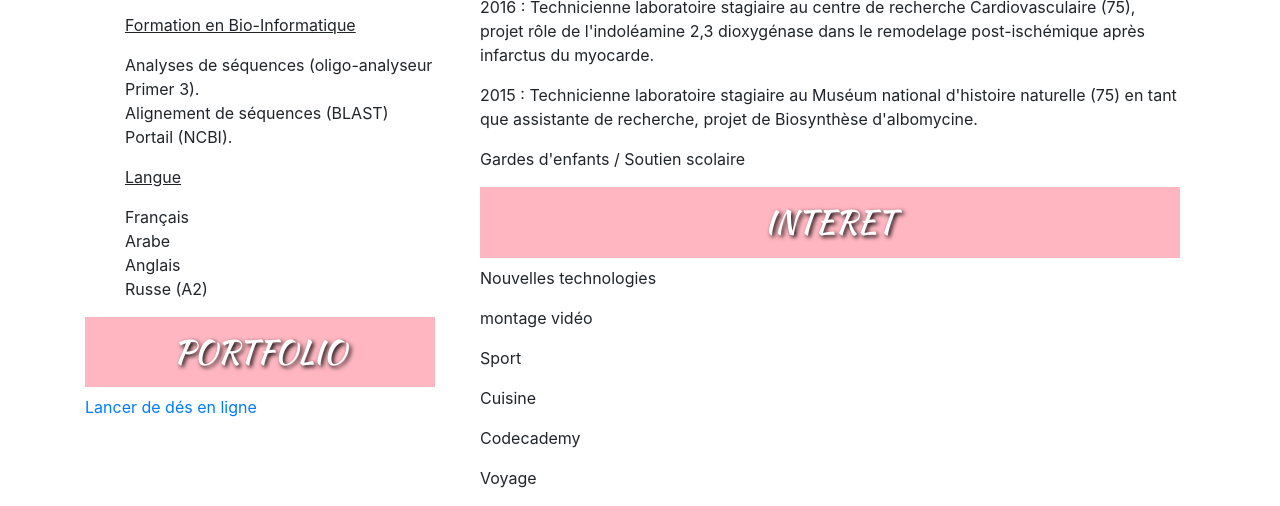
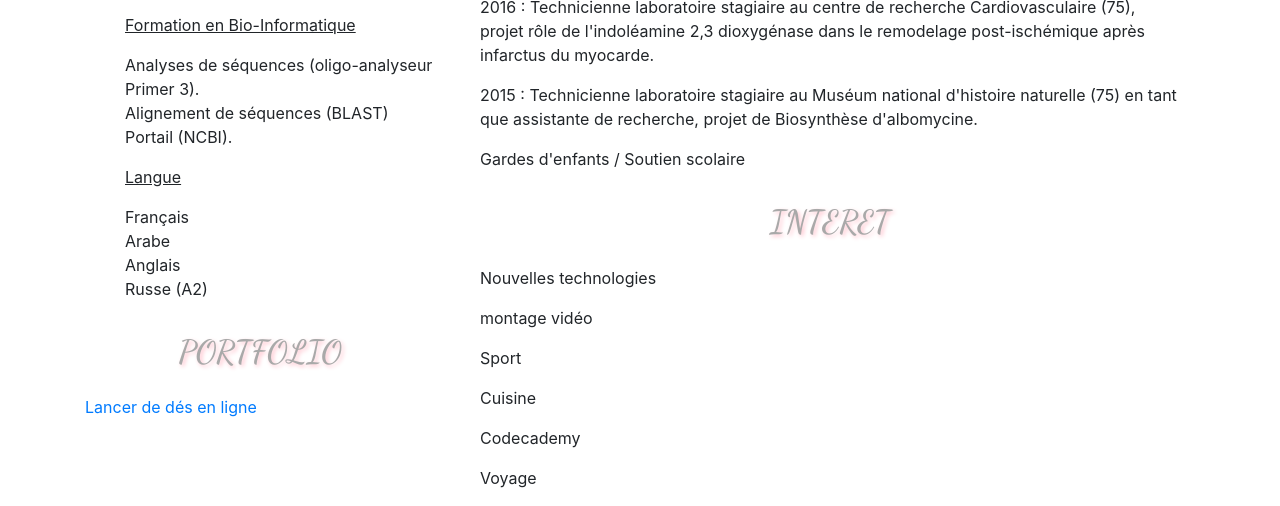
Before and after one commit to GueddaSabrine/e-CV-, a plain HTML site: page index.html in a window 1280 px wide. Shown: the part 736-1242 px from the top of the page. Drawn offline with Linux system fonts and the light colour scheme.

Commit message:
commit to cvv

```diff
--- a/statics/css/style.scss
+++ b/statics/css/style.scss
@@ -1,11 +1,13 @@
-@import url('https://fonts.googleapis.com/css2?family=Kaushan+Script&display=swap');
+//@import url('https://fonts.googleapis.com/css2?family=Kaushan+Script&display=swap');
+@import url('https://fonts.googleapis.com/css2?family=Dancing+Script:wght@562;600&display=swap');
 
 h2{
-  font-family: 'Kaushan Script', cursive;
+  //font-family: 'Kaushan Script', cursive;
+  font-family: 'Dancing Script', cursive;
   text-align: center;
   font-size: 2rem;
-  color: white;
-  text-shadow: 2px 2px 4px #000000;
+  color: darkgray;
+  text-shadow: 2px 2px 4px pink;
   padding-top: 1rem;
   padding-bottom: 1rem;
   background-color: lightpink;
```
Also changed, not shown: statics/css/style.css.
